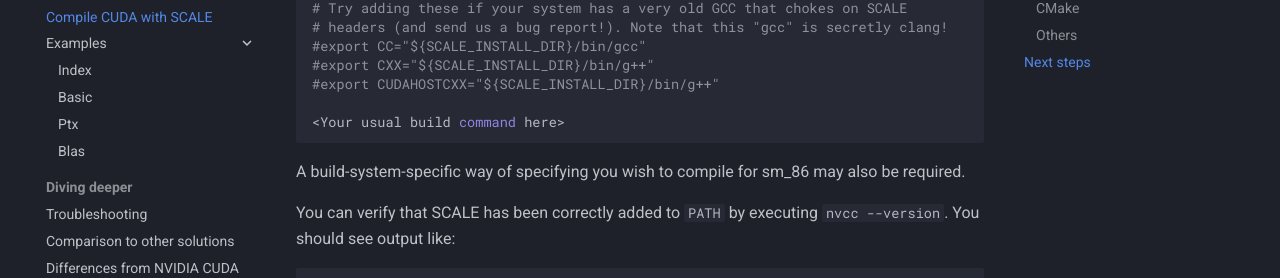
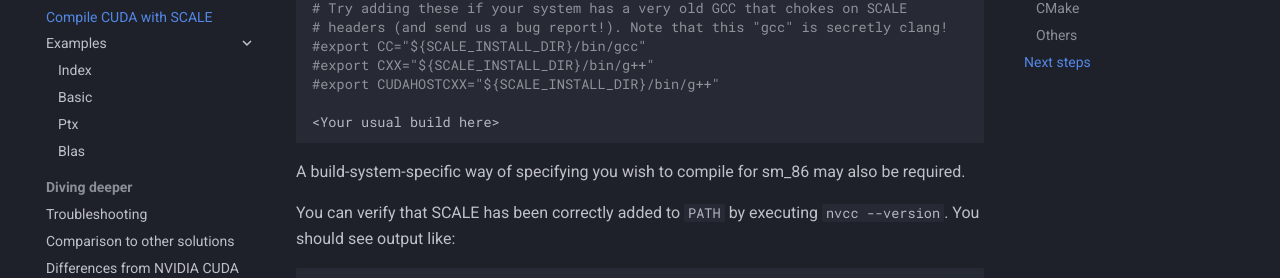
Before and after one commit to spectral-compute/scale-docs, an MkDocs documentation site: the page built from docs/manual/how-to-use.md, in a window 1280 px wide and 900 px high, scrolled down 2442 px. Shown: the part 181-459 px from the top of the window. Built offline with MkDocs 1.6.1 and Material for MkDocs 9.7.7, drawn with Linux system fonts in a browser that asks for light colours.

Commit message:
Hilarious tweak to stop `command` syntax-highlighting

````diff
--- a/docs/manual/how-to-use.md
+++ b/docs/manual/how-to-use.md
@@ -127,7 +127,7 @@ export CUDA_PATH="${SCALE_INSTALL_DIR}"
 #export CXX="${SCALE_INSTALL_DIR}/bin/g++"
 #export CUDAHOSTCXX="${SCALE_INSTALL_DIR}/bin/g++"
 
-<Your usual build command here>
+<Your usual build here>
 ```
 
 A build-system-specific way of specifying you wish to compile for sm_86 may
````
